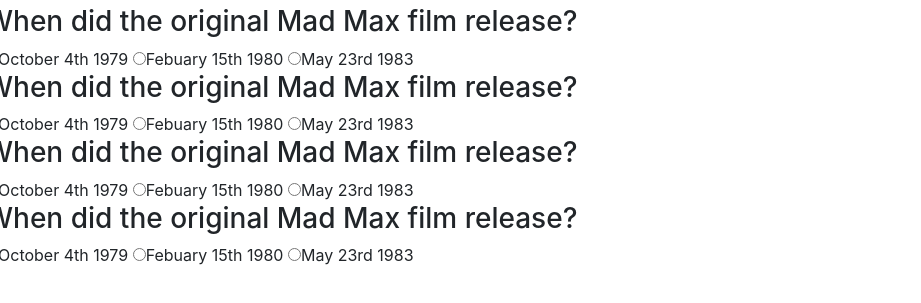
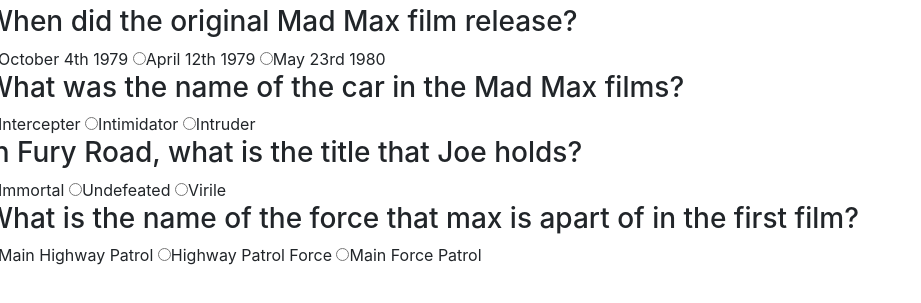
Before and after one commit to mGrill23/TriviaGame, a plain HTML site: page index.html in a window 1280 px wide. Shown: the part 51-354 px from the top of the page, without its empty margins (0-921 px from the left). Drawn offline with nearby package versions, Linux system fonts and the light colour scheme.

Commit message:
ChangingQuestions

```diff
--- a/index.html
+++ b/index.html
@@ -31,35 +31,35 @@
         <div class="col-8-lrg" id="question1">
             <h3>When did the original Mad Max film release?</h3>
             <input type="radio" name="answer1" value="october 4 1979">October 4th 1979
-            <input type="radio" name="answer1" value="febuary 15 1980">Febuary 15th 1980
-            <input type="radio" name="answer1" value="may 23 1983">May 23rd 1983
+            <input type="radio" name="answer1" value="april 12 1979">April 12th 1979
+            <input type="radio" name="answer1" value="may 23 1980">May 23rd 1980
         </div>
     </div>
     <div class="row">
         <div class="col-2-lrg"></div>
         <div class="col-8-lrg" id="question2">
-            <h3>When did the original Mad Max film release?</h3>
-            <input type="radio" name="answer2" value="october 4 1979">October 4th 1979
-            <input type="radio" name="answer2" value="febuary 15 1980">Febuary 15th 1980
-            <input type="radio" name="answer2" value="may 23 1983">May 23rd 1983
+            <h3>What was the name of the car in the Mad Max films?</h3>
+            <input type="radio" name="answer2" value="intercepter">Intercepter
+            <input type="radio" name="answer2" value="intimidator">Intimidator
+            <input type="radio" name="answer2" value="intruder">Intruder
         </div>
     </div>
     <div class="row">
         <div class="col-2-lrg"></div>
         <div class="col-8-lrg" id="question3">
-            <h3>When did the original Mad Max film release?</h3>
-            <input type="radio" name="answer3" value="october 4 1979">October 4th 1979
-            <input type="radio" name="answer3" value="febuary 15 1980">Febuary 15th 1980
-            <input type="radio" name="answer3" value="may 23 1983">May 23rd 1983
+            <h3>In Fury Road, what is the title that Joe holds?</h3>
+            <input type="radio" name="answer3" value="immortal">Immortal
+            <input type="radio" name="answer3" value="undefeated">Undefeated
+            <input type="radio" name="answer3" value="virile">Virile
         </div>
     </div>
     <div class="row">
         <div class="col-2-lrg"></div>
         <div class="col-8-lrg" id="question4">
-            <h3>When did the original Mad Max film release?</h3>
-            <input type="radio" name="answer4" value="october 4 1979">October 4th 1979
-            <input type="radio" name="answer4" value="febuary 15 1980">Febuary 15th 1980
-            <input type="radio" name="answer4" value="may 23 1983">May 23rd 1983
+            <h3>What is the name of the force that max is apart of in the first film?</h3>
+            <input type="radio" name="answer4" value="main highway patrol">Main Highway Patrol
+            <input type="radio" name="answer4" value="highway patrol force">Highway Patrol Force
+            <input type="radio" name="answer4" value="main force patrol">Main Force Patrol
         </div>
     </div>
     <div class="row">
```
